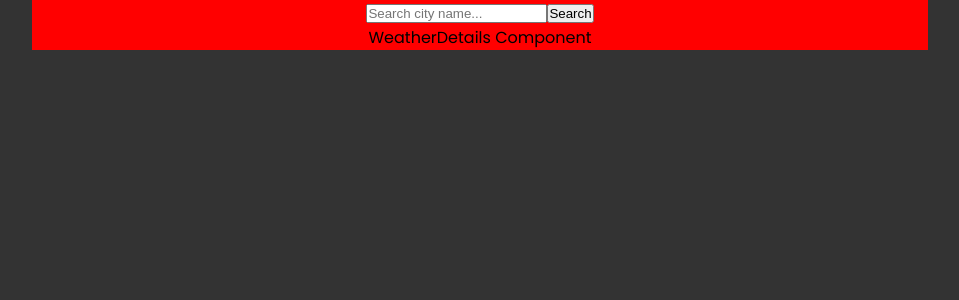
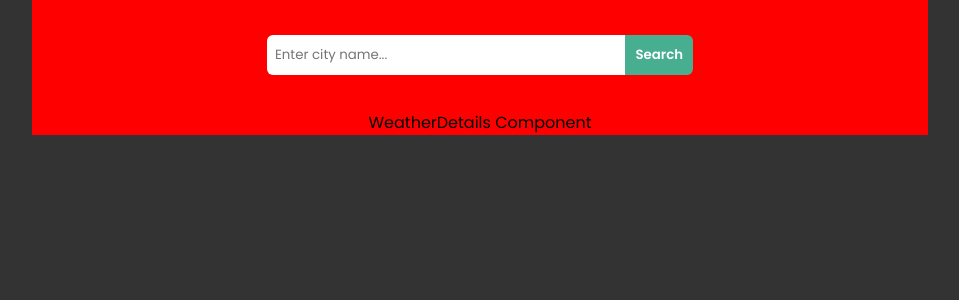
Before and after one commit to HaniyehPeyvandi/weather-app, a React (Create React App) app: page / in a window 1280 px wide. Shown: the top 300 px of the page, without its empty margins (160-1119 px from the left). Built offline with nearby package versions, Linux system fonts and the light colour scheme.

Commit message:
add styles of the Search component

```diff
--- a/src/components/Search/Search.js
+++ b/src/components/Search/Search.js
@@ -1,8 +1,10 @@
+import styles from './Search.module.css';
+
 const Search = () => {
   return (
-    <div>
-      <input type="text" placeholder="Search city name..."/>
-      <button>Search</button>
+    <div className={styles.searchContainer}>
+      <input type="text" placeholder="Enter city name..." className={styles.searchInput}/>
+      <button className={styles.searchBtn}>Search</button>
     </div>
    );
 }
--- /dev/null
+++ b/src/components/Search/Search.module.css
@@ -0,0 +1,35 @@
+.searchContainer{
+  margin: 35px 0;
+  width: 100%;
+  display: flex;
+  justify-content: center;
+}
+
+.searchInput{
+  border: none;
+  outline: none;
+  border-radius: 6px 0 0 6px;
+  padding: 10px 8px;
+  font-family: "Poppins", sans-serif;
+  width: 40%;
+}
+
+.searchInput:focus{
+  box-shadow: rgba(0, 0, 0, 0.16) 0px 3px 6px, rgba(0, 0, 0, 0.23) 0px 3px 6px;
+}
+
+.searchBtn{
+  border: none;
+  outline: none;
+  padding: 10px;
+  border-radius: 0 6px 6px 0;
+  font-family: "Poppins", sans-serif;
+  font-weight: 600;
+  background-color: #47AF90;
+  color: #fff;
+  cursor: pointer;
+}
+
+.searchBtn:hover{
+  background-color: #2C9B79;
+}
```
